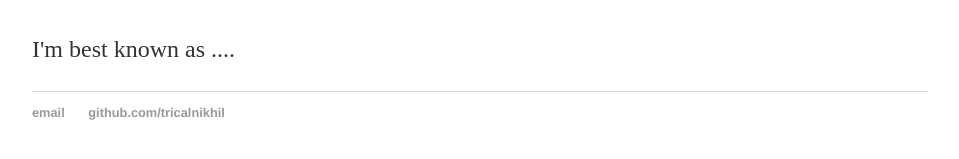
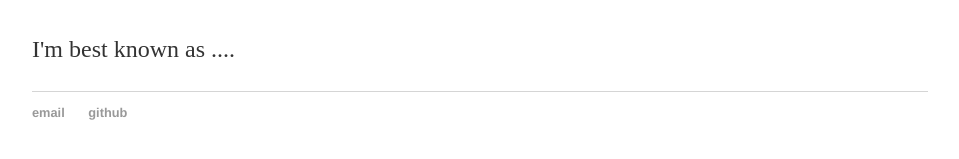
Before and after one commit to tricalnikhil/tricalnikhil.github.io, a Jekyll site: the page built from index.html, in a window 1280 px wide. Shown: the part 164-323 px from the top of the page, without its empty margins (160-1119 px from the left). Built offline with Jekyll 4.4.1, drawn with Linux system fonts in a browser that asks for light colours.

Commit message:
update github link

```diff
--- a/_layouts/default.html
+++ b/_layouts/default.html
@@ -23,7 +23,7 @@
 			<footer>
 	    		<ul>
 	        		<li><a href="mailto:me@shahnikhil.com">email</a></li>
-	        		<li><a href="https://github.com/tricalnikhil">github.com/tricalnikhil</a></li>
+	        		<li><a href="https://github.com/tricalnikhil">github</a></li>
 				</ul>
 			</footer>
 		</body>
```
